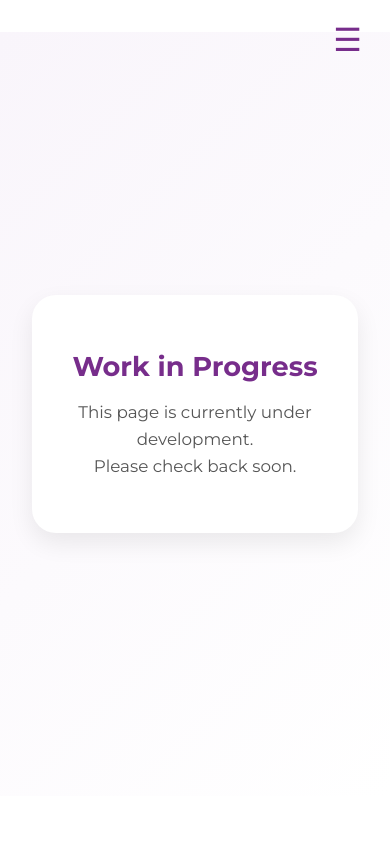
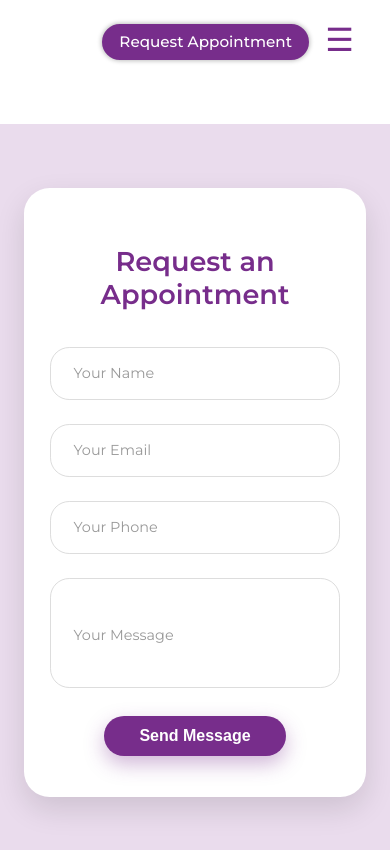
Before and after one commit to joseph2k00/genetics_clinic_FE_forked, a React (Vite) app: page /appointment in a window 390 px wide. Shown: the top 850 px of the page. Built offline with nearby package versions, Linux system fonts and the light colour scheme; no server answers.

Commit message:
Request Appointment button fix and Navbar changes

```diff
--- a/src/components/NavBar/NavBar.css
+++ b/src/components/NavBar/NavBar.css
@@ -3,12 +3,14 @@
 ========================= */
 
 .navbar {
-    position: relative;
-    width: 95%;
     padding: 1rem 1.5rem;
     display: flex;
     justify-content: center;
     align-items: center;
+}
+
+.appointment-btn {
+    border-style: solid;
 }
 
 /* =========================
@@ -53,6 +55,8 @@
 ========================= */
 
 .navbar .active-link {
+    border-style: solid;
+    border-color: #772D8B;
     background-color: #772D8B;
     color: #ffffff;
     box-shadow: 0 0 4px 1px rgba(0, 0, 0, 0.25);
@@ -68,7 +72,8 @@
 
 .hamburger {
     display: none;
-    position: fixed;
+    width: 100%;
+    justify-content: end;
     top: 1rem;
     right: 1rem;
     z-index: 1001;
@@ -82,17 +87,26 @@
     border-radius: 50%;
 }
 
+.hide {
+    display: none !important;
+}
 /* =========================
    BREAKPOINT FIX (iPad Mini)
    Switch to hamburger EARLY
 ========================= */
 @media (max-width: 1080px) {
-
+    .appointment-btn-web {
+        display: none !important;
+    }
     /* Show hamburger */
     .hamburger {
-        display: block;
+        display: flex;
     }
-
+    .appointment-btn {
+        color: #ffffff !important;
+        background-color: #772D8B;
+        margin-right: 1rem;
+    }
     /* Hide desktop menu */
     .navbar-list {
         display: none;
--- a/src/components/NavBar/NavBar.jsx
+++ b/src/components/NavBar/NavBar.jsx
@@ -16,10 +16,17 @@ function NavBar() {
             {/* Hamburger / Close Button */}
             <div
                 className="hamburger"
-                onClick={() => setMenuOpen(!menuOpen)}
                 aria-label="Toggle navigation"
             >
-                {menuOpen ? "✕" : "☰"}
+                <NavLink to="/appointment" onClick={closeMenu}
+                    className={({ isActive }) =>
+                        `appointment-btn ${menuOpen ? "hide": ""} ` + (isActive ? "active-link" : "inactive-link")
+                    }>
+                    Request Appointment
+                </NavLink>
+                <div onClick={() => setMenuOpen(!menuOpen)}>
+                    {menuOpen ? "✕" : "☰"}
+                </div>
             </div>
 
             {/* Fullscreen Menu */}
@@ -77,6 +84,15 @@ function NavBar() {
                         Events
                     </NavLink>
                 </li>
+
+                <li>
+                    <NavLink to="/appointment" onClick={closeMenu}
+                        className={({ isActive }) =>
+                            "appointment-btn appointment-btn-web " + (isActive ? "active-link" : "inactive-link")
+                        }>
+                        Request Appointment
+                    </NavLink>
+                </li>
             </ul>
 
         </nav>
--- a/src/pages/Appointment/Appointment.jsx
+++ b/src/pages/Appointment/Appointment.jsx
@@ -1,9 +1,10 @@
+import ContactForm from "../../components/ContactForm/ContactForm";
 import WorkInProgress from "../WorkInProgress/WorkInProgress";
 
 const Appointment = () => {
     return (
         <>
-            <WorkInProgress/>
+            <ContactForm />
         </>
     )
 }
--- a/src/pages/Home/Home.jsx
+++ b/src/pages/Home/Home.jsx
@@ -66,11 +66,6 @@ const Home = () => {
                             <p key={i}>{line}</p>
                         ))}
                     </div>
-                    <div className="request-appointment">
-                        <a href="#appointment-form" className="request-appointment-btn">
-                            Request an Appointment
-                        </a>
-                    </div>
                 </div>
             </div>
             <div className="section">
```
